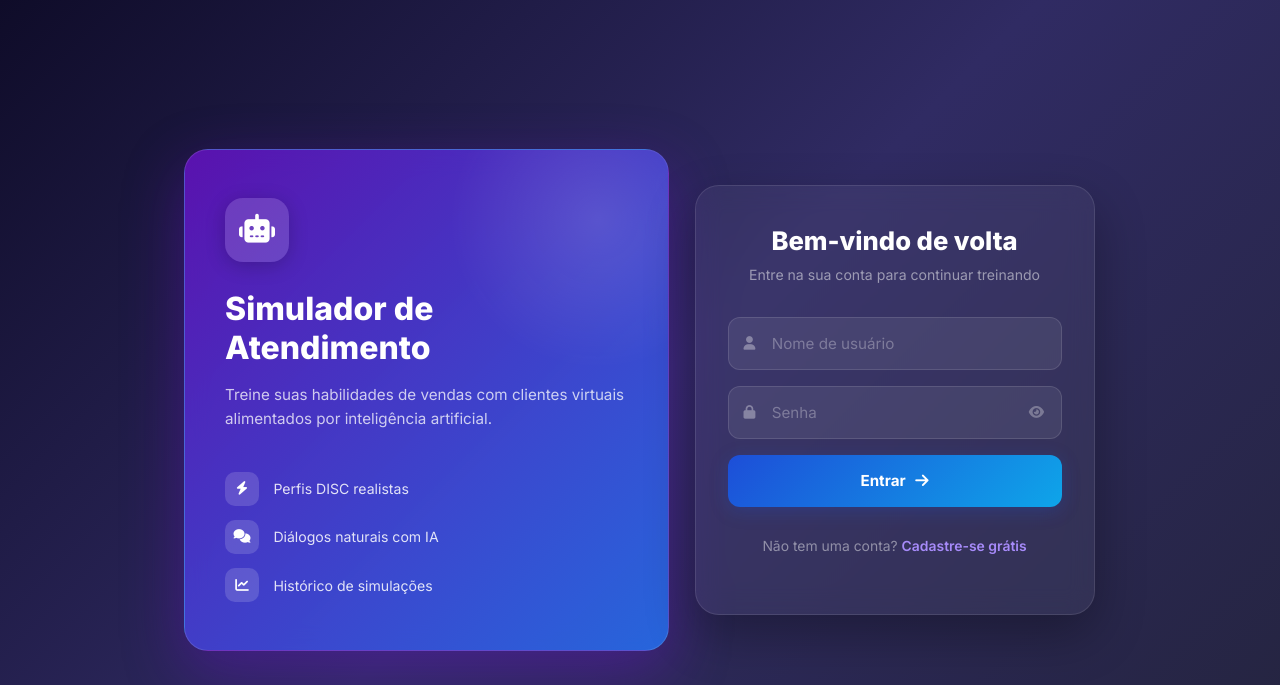
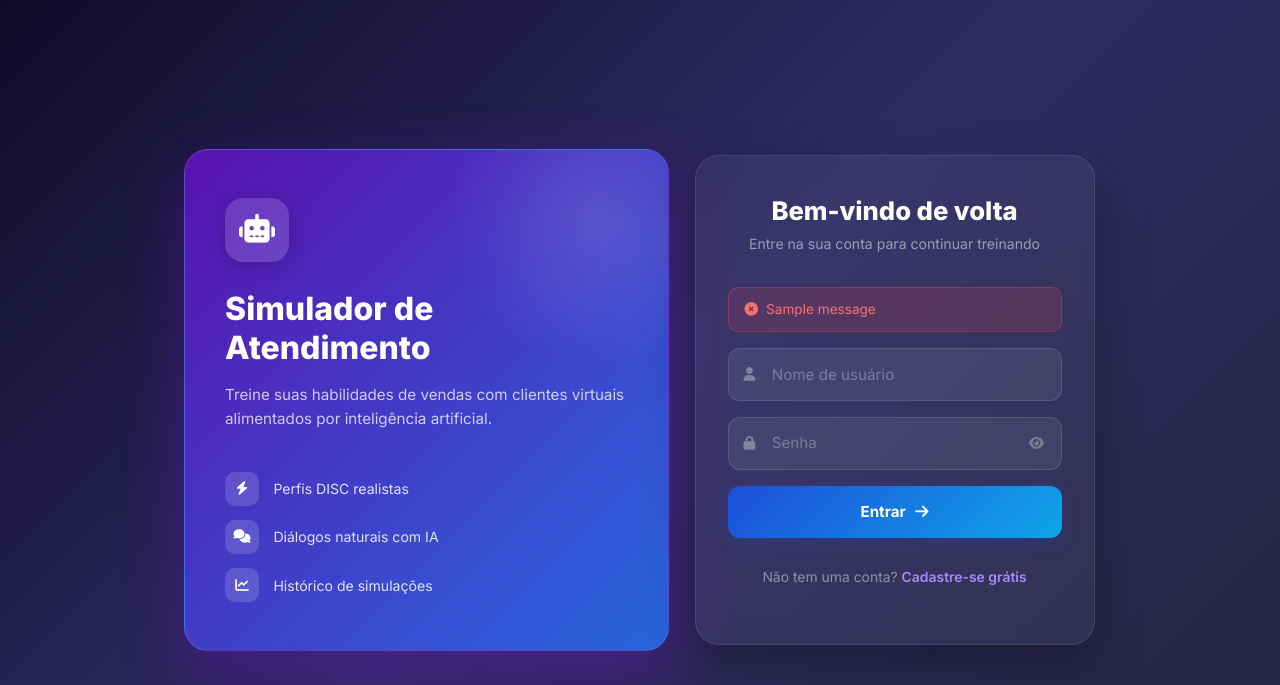
Before and after one commit to inmind2025/Simulador, a Django app: page /signin in a window 1280 px wide. Shown: the top 685 px of the page. Run offline with Django 5.2, Linux system fonts and the light colour scheme; tables that the repository leaves empty hold one stand-in row (values such as "Sample post"); one stand-in notice (Sample message) is shown.

```diff
--- a/django_ia/webapp/templates/signin.html
+++ b/django_ia/webapp/templates/signin.html
@@ -38,6 +38,16 @@
                 <h1>Bem-vindo de volta</h1>
                 <p>Entre na sua conta para continuar treinando</p>
             </div>
+
+            {% if messages %}
+            <div style="margin-bottom:1rem">
+              {% for message in messages %}
+              <div style="background:rgba(239,68,68,.15);border:1px solid rgba(239,68,68,.35);border-radius:10px;padding:.7rem 1rem;font-size:.85rem;color:#f87171;display:flex;align-items:center;gap:.5rem">
+                <i class="fas fa-times-circle"></i> {{ message }}
+              </div>
+              {% endfor %}
+            </div>
+            {% endif %}
 
             <form action="{% url 'signin' %}" method="post" class="signin-form">
                 {% csrf_token %}
--- a/django_ia/webapp/views/autenticacao.py
+++ b/django_ia/webapp/views/autenticacao.py
@@ -8,6 +8,11 @@ from django.contrib.auth import authenticate, login, logout
 from webapp.forms import SignUpForm # Importa o formulário de registro
 
 def signin(request):
+    if request.user.is_authenticated:
+        if request.user.profile.role == 'administrador':
+            return redirect("lista_salas_admin")
+        return redirect("bem_vindo")
+
     if request.method == "POST":
         username = request.POST.get("username")
         password = request.POST.get("password")
@@ -21,14 +26,14 @@ def signin(request):
                 return redirect("bem_vindo")
         else:
             messages.error(request, "Falha ao efetuar login !!")
-            return redirect("correcao")
+            return redirect("signin")
 
     return render(request, "correcao.html")
 
 def signout(request):
     logout(request)
     messages.success(request, "Você efetuou logout")
-    return redirect("correcao")
+    return redirect("signin")
 
 def signup(request):
     contexto = {
```
Also changed, not shown: .claude/settings.local.json (deleted), django_ia/db.sqlite3.
